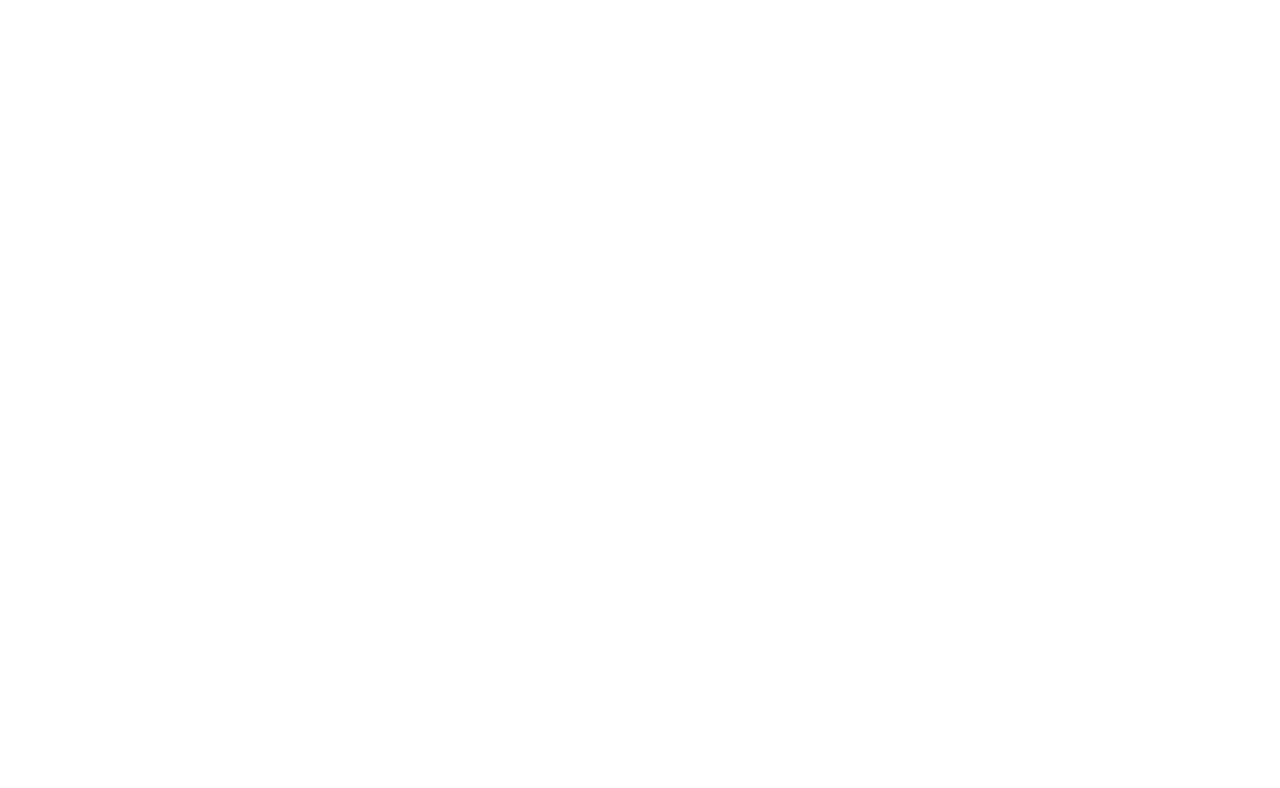
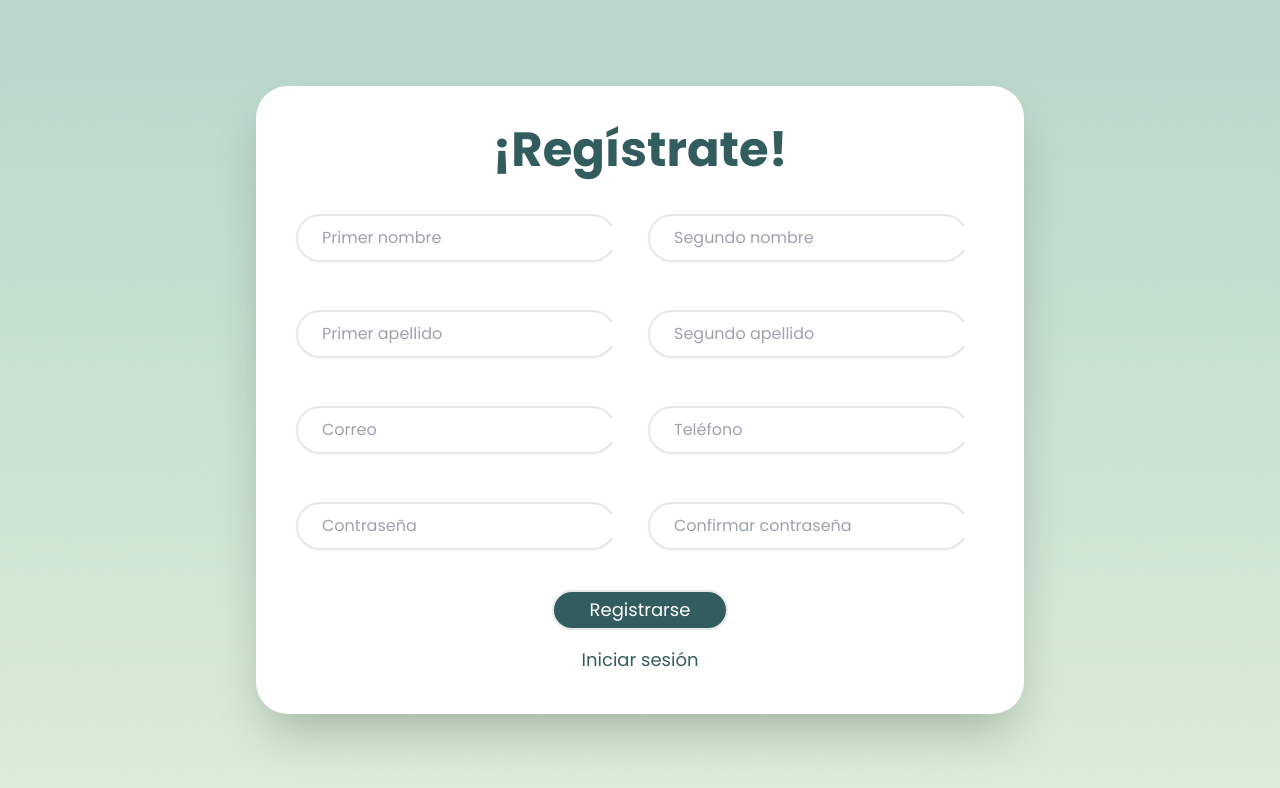
Before and after one commit to JuanPabloObandoValencia/frontend-crm-vue, a Vue app: page /signIn in a window 1280 px wide. Before the commit this address had no page. Shown: the top 788 px of the page. Built offline with nearby package versions, Linux system fonts and the light colour scheme; the HTML template or start-up script is replaced by a standard one.

Commit message:
feat(*): create register view and add logic for login

```diff
--- /dev/null
+++ b/src/components/login/ExampleComponent.vue
@@ -0,0 +1,8 @@
+<template>
+    <div class="flex flex-col items-center justify-center h-screen">
+        <h1 class="text-4xl xl:text-5xl text-[#325C5E] font-bold leading-tight">¡Bienvenido al CRM!</h1>
+    </div>
+</template>
+
+<script lang="ts" setup>
+</script>
--- a/src/components/login/UserLogin.vue
+++ b/src/components/login/UserLogin.vue
@@ -6,15 +6,16 @@
             <h1 class="text-center text-2xl md:text-4xl lg:text-5xl text-[#325C5E] font-bold">Iniciar sesión</h1>
 
             <div class="flex flex-col items-center justify-center">
-                <BaseInput type="email" placeholder="Correo" leftIcon="UserIcon" />
-                <BaseInput type="password" placeholder="Contraseña" leftIcon="LockClosedIcon" rightIcon="EyeIcon" />
+                <BaseInput v-model="form.email" type="email" placeholder="Correo" leftIcon="UserIcon" />
+                <BaseInput v-model="form.password" type="password" placeholder="Contraseña" leftIcon="LockClosedIcon"
+                    rightIcon="EyeIcon" />
 
                 <div class="mt-2">
                     <p class="text-sm text-[#325C5E] cursor-pointer hover:underline">Olvidé mi contraseña</p>
                 </div>
 
                 <div class="flex flex-col mt-8 gap-4">
-                    <BaseButton variant="primary">Ingresar</BaseButton>
+                    <BaseButton variant="primary" @click="submitLogin">Ingresar</BaseButton>
                     <BaseButton variant="secondary" @click="goToRegister">Registrar</BaseButton>
                 </div>
             </div>
@@ -30,30 +31,47 @@
     </main>
 </template>
 
-<script lang="ts">
-import BaseInput from "@/components/ui/BaseInput.vue";
-import BaseButton from "@/components/ui/BaseButton.vue";
-import { useRouter } from "vue-router";
+<script lang="ts" setup>
 
-export default {
+    import BaseInput from "@/components/ui/BaseInput.vue";
+    import BaseButton from "@/components/ui/BaseButton.vue";
+    import { useRouter } from "vue-router";
+    import type { Router } from "vue-router";
+    import { ref } from "vue";
+    import  axios  from "axios";
 
-    name: "UserLogin",
-    components: { BaseInput, BaseButton },
+    const router: Router = useRouter();
 
-    setup() {
+    const goToRegister = () => {
 
-        const router = useRouter();
+        router.push({ name: "signIn" })
 
-        const goToRegister = () => {
+    }
 
-            router.push({ name: "sigin" })
+    const form = ref({
+        email: "",
+        password: ""
+    });
+
+    const submitLogin = async () => {
+
+        try {
+
+            const email = form.value.email;
+            const password = form.value.password;
+
+            const response = await axios.post("/api/auth/login", { email, password });
+
+            localStorage.setItem("token", response.data.access_token);
+
+            router.push({ name: "example" });
+
+        } catch (error) {
+
+            console.error(error);
 
         }
 
-        return { goToRegister }
-
-    }
-
-};
+    };
 
 </script>
--- a/src/components/sigin/UserSigin.vue
+++ b/src/components/sigin/UserSigin.vue
@@ -1,5 +1,58 @@
 <template>
-    <main>
-        <h1>Hello</h1>
+    <main
+        class="flex flex-col items-center justify-center min-h-screen px-4 sm:px-6 bg-cover bg-center bg-no-repeat bg-[url('@/assets/imgs/login/background.png')]">
+        <div
+            class="flex flex-col justify-center items-center w-full max-w-4xl sm:max-w-2xl lg:max-w-3xl p-6 sm:p-10 shadow-2xl bg-white rounded-[32px]">
+            <h1 class="text-center text-2xl md:text-4xl lg:text-5xl font-bold text-[#325C5E] mb-6">¡Regístrate!</h1>
+
+            <div class="grid grid-cols-1 sm:grid-cols-2 gap-4 w-full">
+                <BaseInput type="text" placeholder="Primer nombre" />
+                <BaseInput type="text" placeholder="Segundo nombre" />
+                <BaseInput type="text" placeholder="Primer apellido" />
+                <BaseInput type="text" placeholder="Segundo apellido" />
+                <BaseInput type="email" placeholder="Correo" />
+                <BaseInput type="tel" placeholder="Teléfono" />
+                <BaseInput type="password" placeholder="Contraseña" rightIcon="EyeIcon" />
+                <BaseInput type="password" placeholder="Confirmar contraseña" rightIcon="EyeIcon" />
+            </div>
+            <div class="mt-6 w-44">
+                <BaseButton variant="primary" class="w-full">Registrarse</BaseButton>
+                <BaseButton variant="secondary" class="w-full mt-4" @click="goToLogin">Iniciar sesión</BaseButton>
+            </div>
+        </div>
     </main>
 </template>
+
+<script>
+import BaseInput from "@/components/ui/BaseInput.vue";
+import BaseButton from "@/components/ui/BaseButton.vue";
+import { useRouter } from "vue-router";
+
+export default {
+
+    name: "UserSigin",
+    components: {
+        BaseInput,
+        BaseButton,
+    },
+
+    setup() {
+
+        const router = useRouter();
+
+        const goToLogin = () => {
+
+            router.push({ name: "login" });
+
+        };
+
+        return {
+
+            goToLogin
+
+        };
+
+    }
+
+};
+</script>
--- a/src/components/ui/BaseButton.vue
+++ b/src/components/ui/BaseButton.vue
@@ -4,21 +4,22 @@
     </button>
 </template>
 
-<script lang="ts">
-export default {
-    name: "BaseButton",
-    props: {
-        variant: { type: String, default: "primary" },
-    },
-    computed: {
-        buttonClass() {
-            if (this.variant === "primary") {
-                return "border-2 text-white rounded-3xl w-36 h-10 text-lg bg-[#325C5E] hover:bg-[#274749] transition";
-            } else if (this.variant === "secondary") {
-                return "text-lg text-[#325C5E] hover:underline";
-            }
-            return "";
-        },
-    },
-};
+<script lang="ts" setup>
+import { computed } from "vue";
+
+interface Props {
+    variant?: "primary" | "secondary";
+}
+
+const props = defineProps<Props>();
+defineEmits(["click"]);
+
+const buttonClass = computed(() => {
+    if (props.variant === "primary") {
+        return "border-2 text-white rounded-3xl w-36 h-10 text-lg bg-[#325C5E] hover:bg-[#274749] transition";
+    } else if (props.variant === "secondary") {
+        return "text-lg text-[#325C5E] hover:underline";
+    }
+    return "";
+});
 </script>
--- a/src/components/ui/BaseInput.vue
+++ b/src/components/ui/BaseInput.vue
@@ -1,20 +1,65 @@
 <template>
     <div
         class="flex items-center w-full md:w-80 h-12 border-2 shadow-sm mt-4 mb-4 px-3 rounded-3xl focus:outline-none focus:ring-2 focus:ring-[#325C5E]">
+
         <component :is="leftIcon" class="h-8 w-8 text-[#325C5E]" v-if="leftIcon" />
-        <input :type="type" :placeholder="placeholder" class="md:w-80 px-3 focus:outline-none flex-1" />
-        <component :is="rightIcon" class="h-8 w-8 text-[#325C5E]" v-if="rightIcon" />
+
+        <input :type="inputType" :placeholder="placeholder" class="md:w-80 px-3 focus:outline-none flex-1"
+            :value="modelValue" @input="$emit('update:modelValue', ($event.target as HTMLInputElement).value)" />
+
+        <component :is="currentIcon" class="h-8 w-8 text-[#325C5E] cursor-pointer" v-if="rightIcon"
+            @click="togglePassword" />
     </div>
 </template>
 
-<script lang="ts">
-export default {
-    name: "BaseInput",
-    props: {
-        type: { type: String, default: "text" },
-        placeholder: { type: String, default: "" },
-        leftIcon: { type: String, default: null },   // nombre del icono global
-        rightIcon: { type: String, default: null },  // nombre del icono global
-    },
+<script setup lang="ts">
+
+import { defineProps, defineEmits, ref, computed } from "vue";
+
+const props = defineProps({
+    modelValue: { type: String, default: "" },
+    type: { type: String, default: "text" },
+    placeholder: { type: String, default: "" },
+    leftIcon: { type: String, default: null },
+    rightIcon: { type: String, default: null },
+});
+
+const emit = defineEmits(["update:modelValue"]);
+
+const showPassword = ref(false);
+
+const inputType = computed(() => {
+
+    if (props.type === "password") {
+
+        return showPassword.value ? "text" : "password";
+
+    }
+
+    return props.type;
+
+});
+
+const currentIcon = computed(() => {
+
+    if (props.type === "password" && props.rightIcon === "EyeIcon") {
+
+        return showPassword.value ? "EyeSlashIcon" : "EyeIcon";
+
+    }
+
+    return props.rightIcon;
+
+});
+
+const togglePassword = () => {
+
+    if (props.type === "password") {
+
+        showPassword.value = !showPassword.value;
+
+    }
+
 };
+
 </script>
--- a/src/plugins/icons.ts
+++ b/src/plugins/icons.ts
@@ -3,7 +3,7 @@ import type { App } from "vue"
 import {
 
     HomeIcon, UserIcon, LockClosedIcon,
-    EyeIcon,
+    EyeIcon, EyeSlashIcon,
 
 } from "@heroicons/vue/24/solid"
 import { BellIcon } from "@heroicons/vue/24/outline"
@@ -15,5 +15,6 @@ export default {
         app.component("BellIcon", BellIcon)
         app.component("LockClosedIcon", LockClosedIcon)
         app.component("EyeIcon", EyeIcon)
+        app.component("EyeSlashIcon", EyeSlashIcon)
     },
 }
--- a/src/router/index.ts
+++ b/src/router/index.ts
@@ -1,12 +1,14 @@
 import { createRouter, createWebHistory } from 'vue-router'
 import UserLogin from '@/components/login/UserLogin.vue'
 import UserSigin from '@/components/sigin/UserSigin.vue';
+import ExampleComponent from '@/components/login/ExampleComponent.vue';
 
 const routes = [
 
   { path: '/', redirect: '/login' },
   { path: '/login', name: 'login', component: UserLogin},
-  { path: '/sigin', name: 'sigin', component: UserSigin}
+  { path: '/signIn', name: 'signIn', component: UserSigin},
+  { path: '/example', name: 'example', component: ExampleComponent }
 
 ];
 
```
